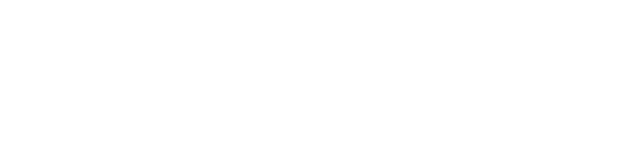
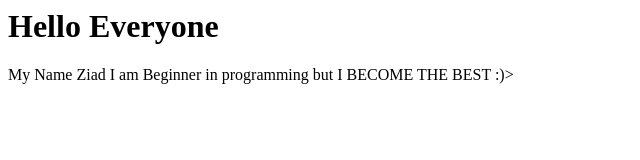
Before and after one commit to ziadbaloum/ziadbaloum.github.io, a plain HTML site: page index.html in a window 1280 px wide. Shown: the whole page, without its empty margins (0-640 px from the left). Drawn offline with Linux system fonts and the light colour scheme.

Commit message:
Fix HTML structure and improve formatting

```diff
--- a/index.html
+++ b/index.html
@@ -1,6 +1,13 @@
 <html>
   <body>
-    <h1 Hello Everyone /h1>
-    <p My Name Ziad I am Beginner in programming but I BECOME THE BEST :)>
+    <head>
+      <h1>
+        Hello Everyone
+      </h1>
+    </head>
+    <p>
+      My Name Ziad I am Beginner in programming but I BECOME THE BEST :)>
+    </p>
+    <img >
   </body>
 </html>
```
